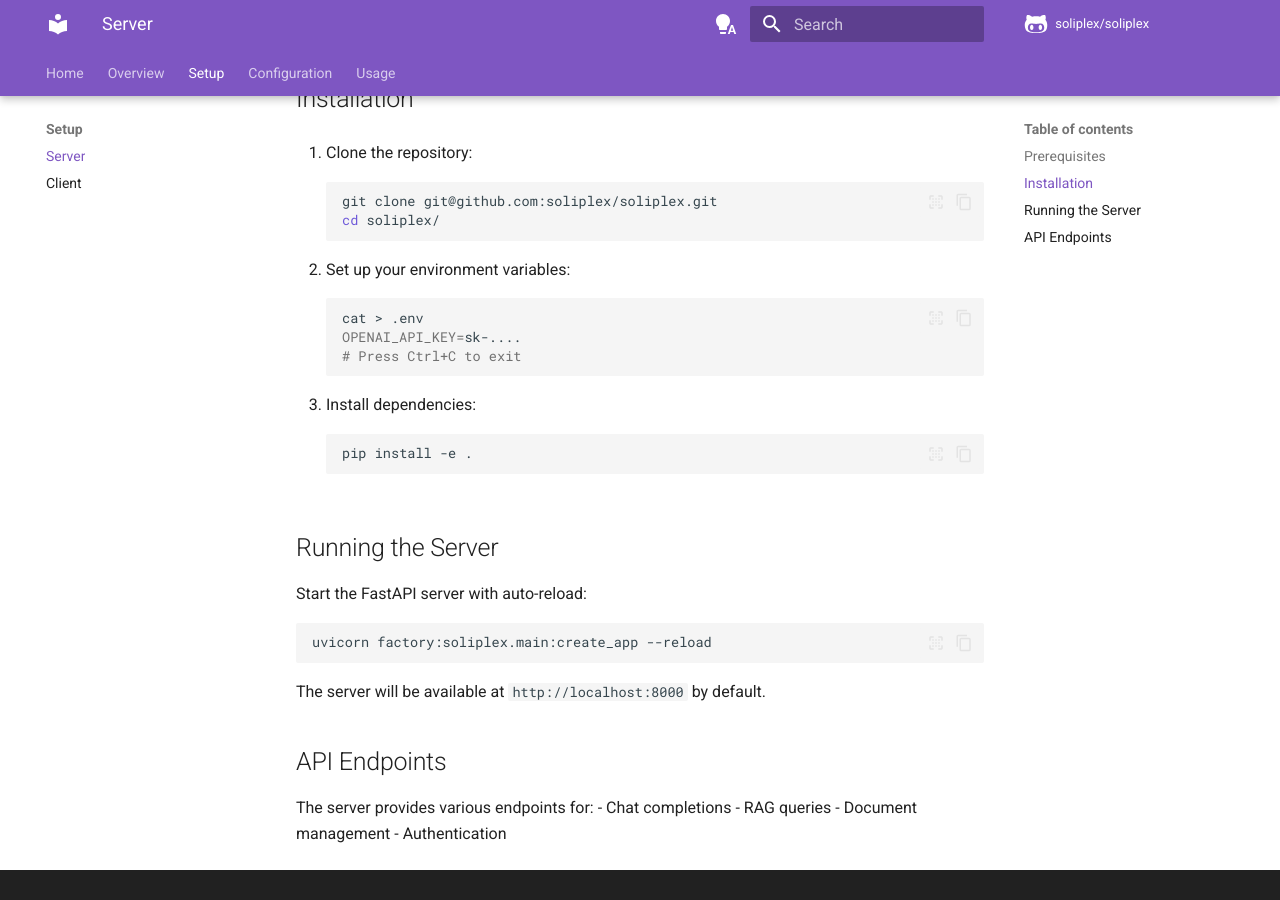
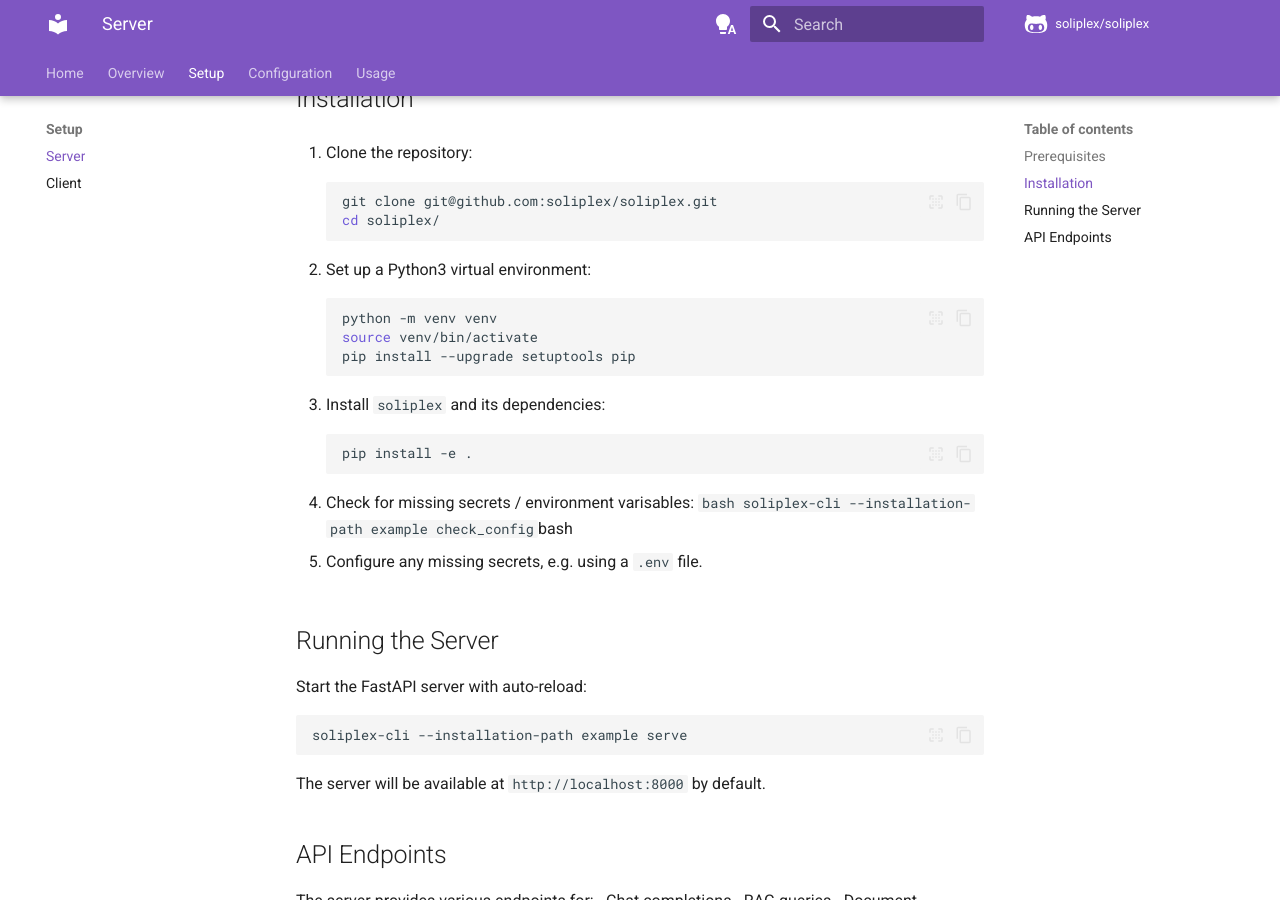
Before and after one commit to Open-Community-Building/soliplex, an MkDocs documentation site: the page built from docs/server.md, in a window 1280 px wide and 900 px high, scrolled down 428 px. Built offline with MkDocs 1.6.1 and Material for MkDocs 9.7.7, drawn with Linux system fonts in a browser that asks for light colours; comment, search, counter and statistics services are not loaded.

Commit message:
docs: note use of 'soliplex-cli' to check config, run server

````diff
--- a/docs/server.md
+++ b/docs/server.md
@@ -16,24 +16,32 @@ to OpenAI and provides RAG functionality.
    cd soliplex/
    ```
 
-2. Set up your environment variables:
+2. Set up a Python3 virtual environment:
    ```bash
-   cat > .env
-   OPENAI_API_KEY=sk-....
-   # Press Ctrl+C to exit
+   python -m venv venv
+   source venv/bin/activate
+   pip install --upgrade setuptools pip
    ```
 
-3. Install dependencies:
+3. Install `soliplex` and its dependencies:
    ```bash
    pip install -e .
    ```
+
+4. Check for missing secrets / environment varisables:
+   ```bash
+   soliplex-cli --installation-path example check_config
+   ```bash
+
+5. Configure any missing secrets, e.g. using a `.env` file.
+
 
 ## Running the Server
 
 Start the FastAPI server with auto-reload:
 
 ```bash
-uvicorn factory:soliplex.main:create_app --reload
+soliplex-cli --installation-path example serve
 ```
 
 The server will be available at `http://localhost:8000` by default.
````
